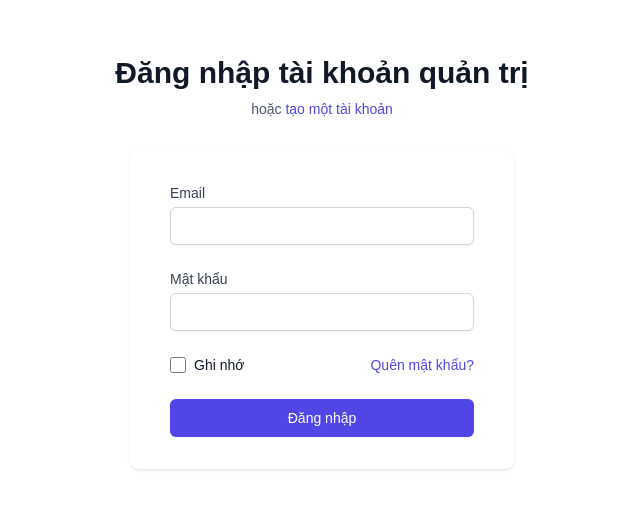
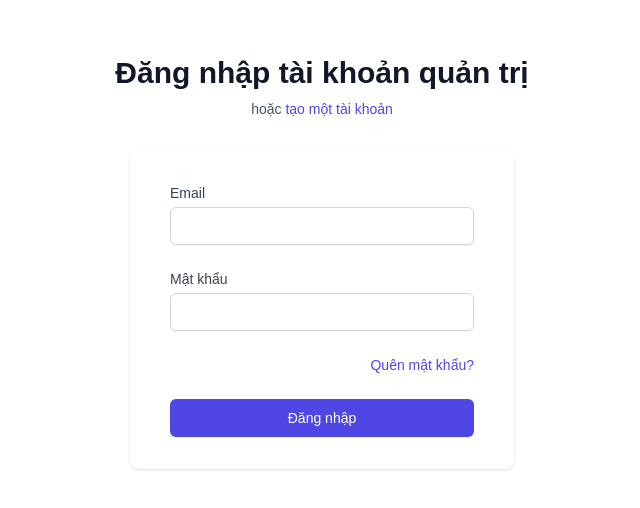
Before and after one commit to cunpoi1357/warp-app, a Next.js app: page /login in a window 1280 px wide. Shown: the part 150-658 px from the top of the page, without its empty margins (318-958 px from the left). Built offline with nearby package versions, Linux system fonts and the light colour scheme; no server answers.

Commit message:
remove remember me button

```diff
--- a/app/(auth)/login/page.tsx
+++ b/app/(auth)/login/page.tsx
@@ -12,36 +12,9 @@ import { Notify } from 'notiflix/build/notiflix-notify-aio'
 
 import Input from '~/app/components/Input'
 import { auth } from '~/app/libs/firebase'
-function setWithExpiry(key: string, value: string, ttl: number) {
-    const now = new Date()
-
-    const item = {
-        value: value,
-        expiry: now.getTime() + ttl
-    }
-    window.localStorage.setItem(key, JSON.stringify(item))
-}
-
-function getWithExpiry(key: string) {
-    const itemStr = window.localStorage.getItem(key)
-    if (!itemStr) {
-        return null
-    }
-    const item = JSON.parse(itemStr)
-    const now = new Date()
-
-    if (now.getTime() > item.expiry) {
-        window.localStorage.removeItem(key)
-        return null
-    }
-    return item.value
-}
 
 function LoginPage() {
-    const { control, handleSubmit, getValues, setValue } = useForm()
-    const [rememberMe, setRememberMe] = useState<boolean | undefined>(() => {
-        return Boolean(getWithExpiry('email'))
-    })
+    const { control, handleSubmit } = useForm()
     const router = useRouter()
 
     onAuthStateChanged(auth, data => {
@@ -51,14 +24,6 @@ function LoginPage() {
     })
 
     const onSubmit = handleSubmit(data => {
-        if (rememberMe) {
-            setWithExpiry('email', getValues('email'), 1000 * 3600 * 24 * 7)
-            setWithExpiry(
-                'password',
-                getValues('password'),
-                1000 * 3600 * 24 * 7
-            )
-        }
         signInWithEmailAndPassword(auth, data.email, data.password)
             .then(() => {
                 router.push('/admin')
@@ -66,22 +31,6 @@ function LoginPage() {
             })
             .catch(error => Notify.warning(error.message))
     })
-
-    useEffect(() => {
-        if (!rememberMe) {
-            setWithExpiry('email', '', 1000 * 3600 * 24 * 7)
-            setWithExpiry('password', '', 1000 * 3600 * 24 * 7)
-        }
-    }, [rememberMe])
-
-    useEffect(() => {
-        const email = getWithExpiry('email')
-        const password = getWithExpiry('password')
-        if (email && password) {
-            setValue('email', email)
-            setValue('password', password)
-        }
-    }, [setValue])
 
     return (
         <div className='flex flex-col items-center justify-center h-screen py-12 sm:px-6 lg:px-8'>
@@ -127,25 +76,18 @@ function LoginPage() {
 
                         <div className='flex items-center justify-between'>
                             <div className='flex items-center'>
-                                <input
+                                {/* <input
                                     id='remember-me'
                                     name='remember-me'
                                     type='checkbox'
                                     className='w-4 h-4 text-indigo-600 border-gray-300 rounded focus:ring-indigo-500'
-                                    onChange={e =>
-                                        setRememberMe(
-                                            (e.target as HTMLInputElement)
-                                                .checked
-                                        )
-                                    }
-                                    checked={rememberMe}
                                 />
                                 <label
                                     htmlFor='remember-me'
                                     className='block ml-2 text-sm text-gray-900'
                                 >
                                     Ghi nhớ
-                                </label>
+                                </label> */}
                             </div>
 
                             <div className='text-sm'>
```
